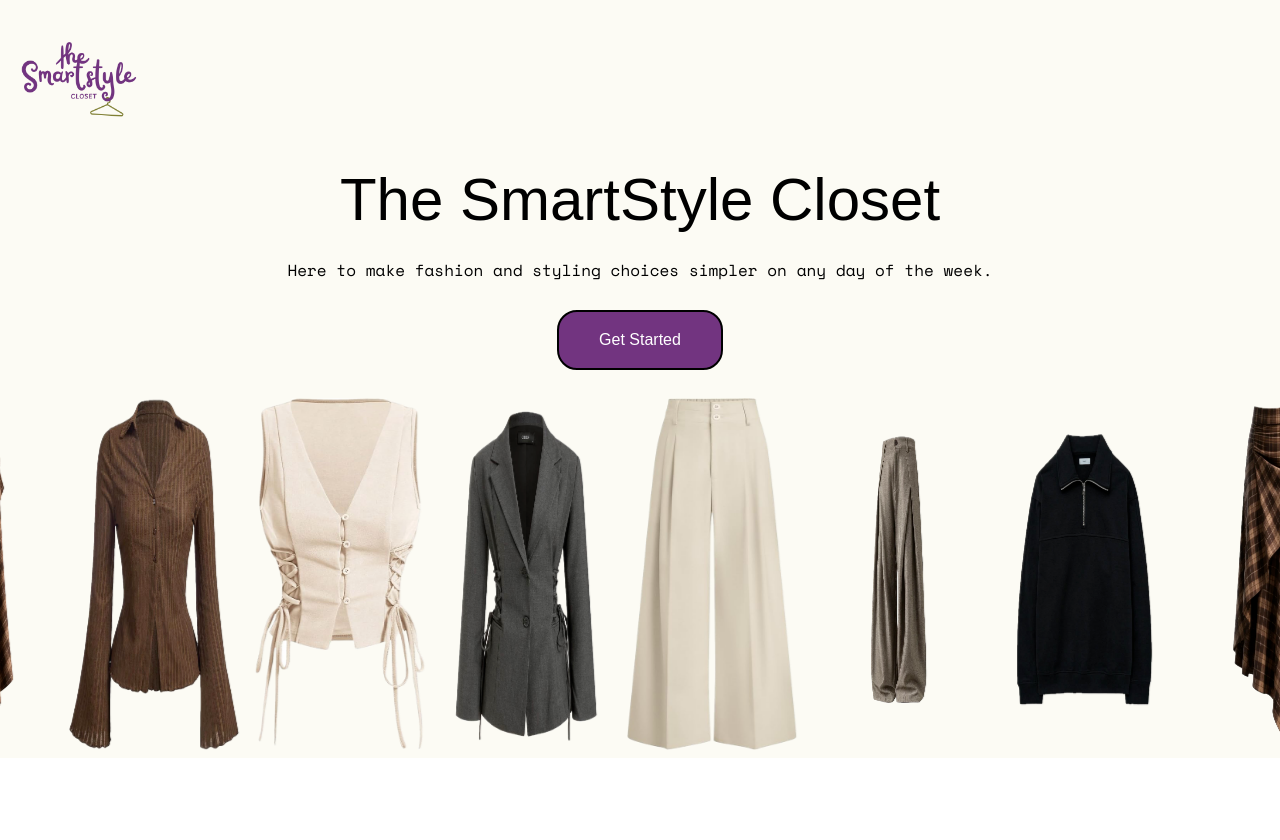
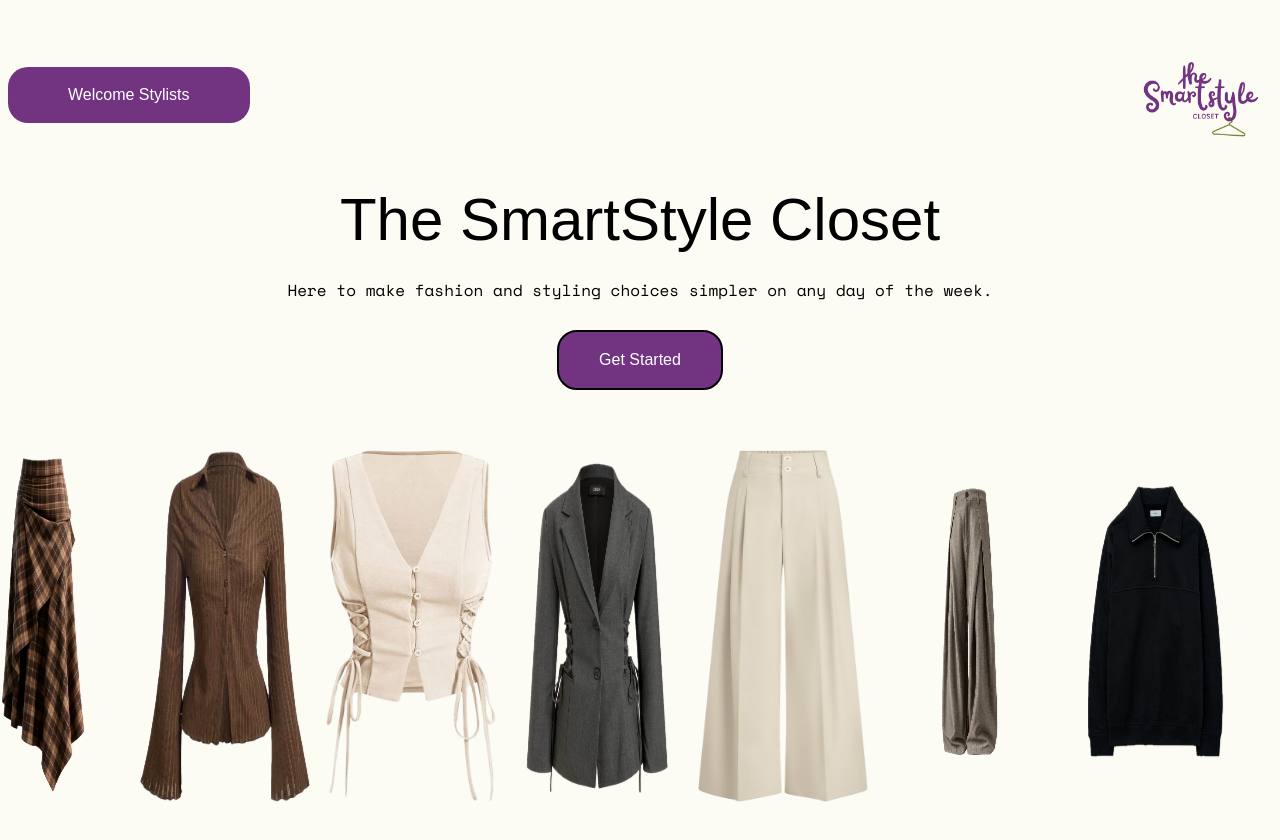
Before and after one commit to AmiJoba22/The-SmartStyle-Closet, a React (Vite) app: page / in a window 1280 px wide. Shown: the top 840 px of the page. Before the commit the page ends 800 px from the top, so only its background shows below. Built offline with nearby package versions, Linux system fonts and the light colour scheme; a web font is replaced by a local one.

Commit message:
header and body padding edits

```diff
--- a/src/Home.tsx
+++ b/src/Home.tsx
@@ -9,11 +9,21 @@ const[count, setCount] = useState(0)
 return (
   <div className='main-app bg-[#FCFBF4]'>
 
-  <img className="w-[150px] h-auto rounded-[10px] shrink-0" src="/assets/smartstyle_logo.png" alt="Logo Design" />
+    <div className='header-div py-5 flex justify-between items-center'>
 
-    <div className='hero-section bg-[#FCFBF4] flex flex-col items-center p-5' >
-        <h1 className='font-dot color-brand-olive text-6xl'> The SmartStyle Closet </h1>
-        <p className='py-7'>Here to make fashion and styling choices simpler on any day of the week.    </p>
+      <button className='step-button shrink-0 font-dot bg-[#723480] text-white rounded-[20px] py-4
+       px-15 ml-2 '>
+        Welcome Stylists
+      </button>
+
+  <img className="w-[150px] h-auto rounded-[10px] mr-2" src="/assets/smartstyle_logo.png" alt="Logo Design" />
+
+
+</div>
+
+    <div className='hero-section bg-[#FCFBF4] flex flex-col items-center ' >
+        <h1 className='font-dot color-brand-olive text-6xl items-center '> The SmartStyle Closet </h1>
+        <p className='py-7 items-center'>Here to make fashion and styling choices simpler on any day of the week.    </p>
 
       <Link to='/weather'>
       <button className='first-button font-dot bg-[#723480] text-white rounded-[20px] py-4
@@ -26,7 +36,7 @@ return (
     </div>
 
 
-       <div className="flex gap-4 overflow-hidden w-full relative box-border py-2">
+       <div className="flex gap-4 overflow-hidden w-full relative box-border p-15 items-center">
       <div className="flex gap-4 w-max animate-[scroll-gallery_30s_linear_infinite]">
         <img className="w-[170px] h-auto rounded-[10px] shrink-0" src="/assets/style_img_1.png" alt="Style 1" />
         <img className="w-[170px] h-auto rounded-[10px] shrink-0" src="/assets/style_img_2.png" alt="Style 2" />
```
